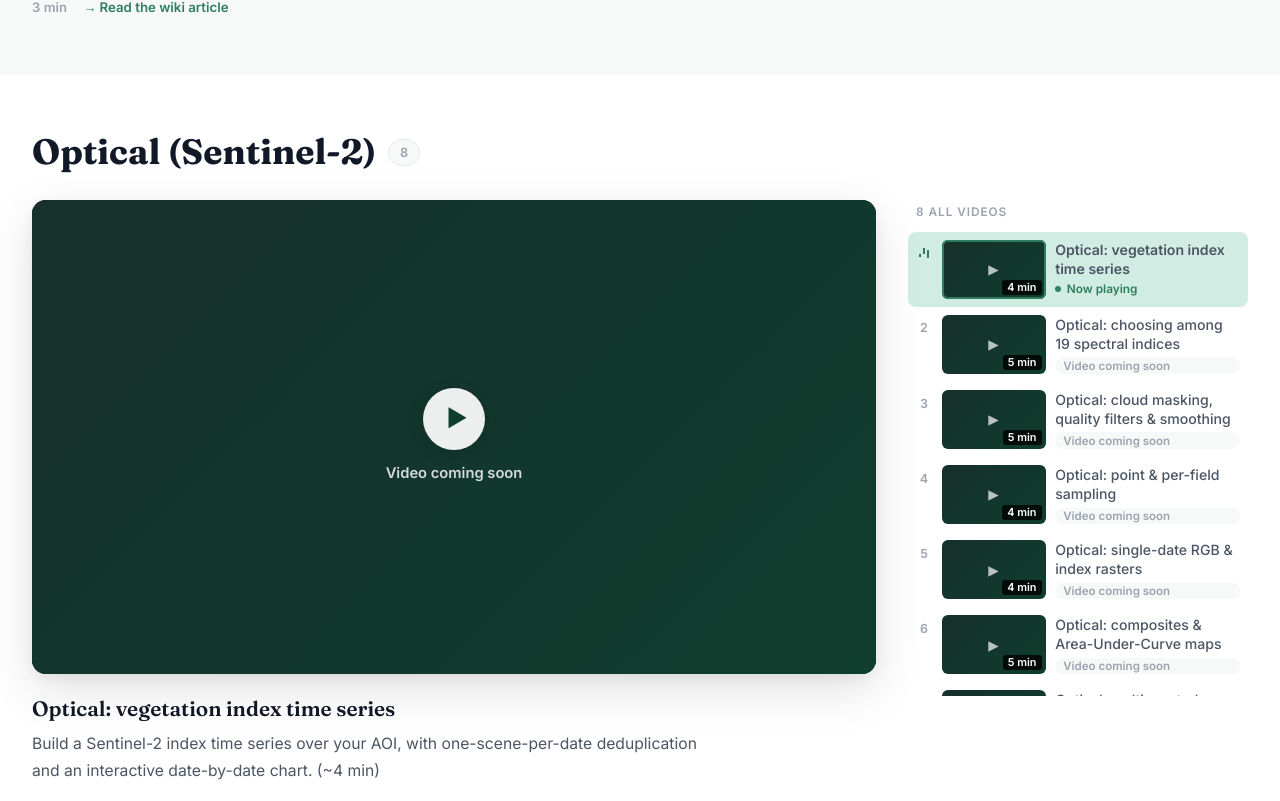
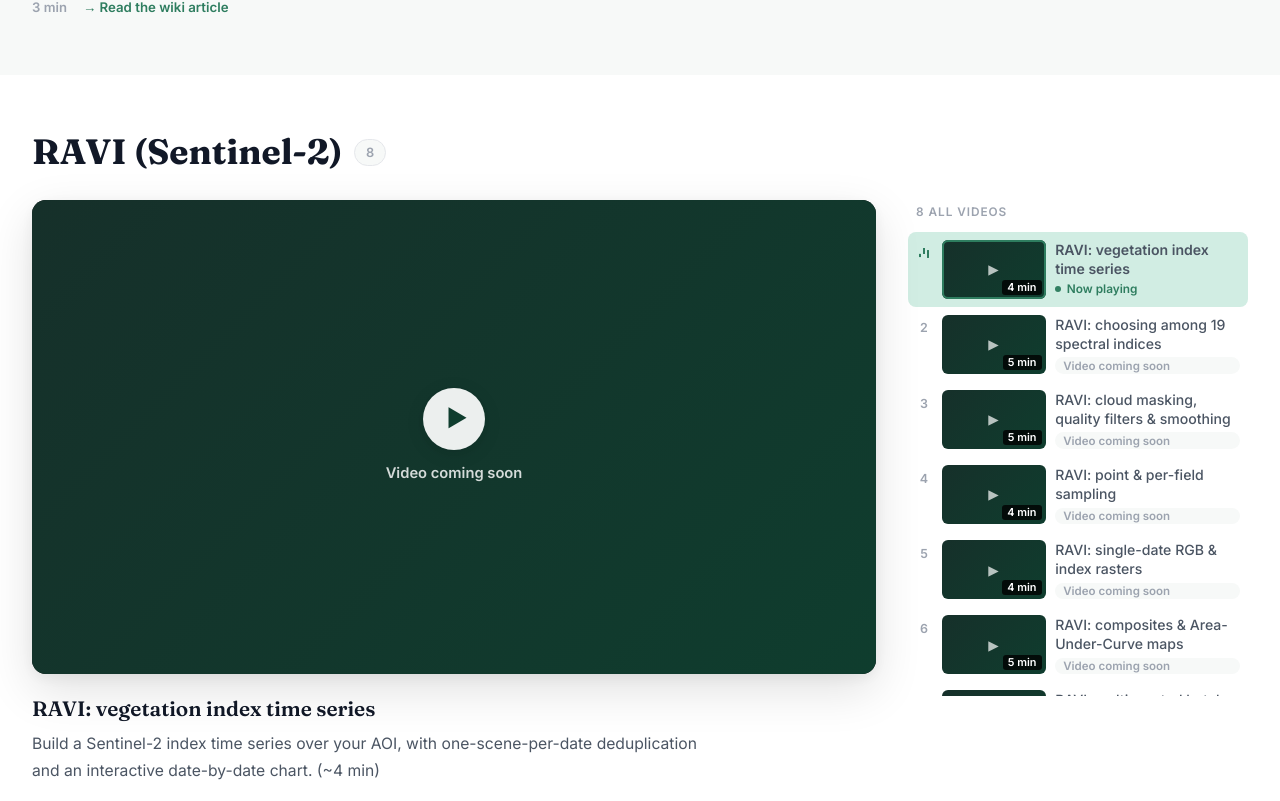
Before and after one commit to farmanalytica/farm_tools, a Vue app in the folder website/: page /tutorials in a window 1280 px wide. Shown: the part 1076-1877 px from the top of the page. Built offline with nearby package versions, Linux system fonts and the light colour scheme.

Commit message:
feat(website): rename Optical module to RAVI
Match the plugin, which now labels the Sentinel-2 module RAVI.
Internal keys and the /wiki/optical slug unchanged.

```diff
--- a/website/src/data/videos.js
+++ b/website/src/data/videos.js
@@ -47,15 +47,15 @@ export default [
     },
   },
 
-  // ── Imagery & time series — Optical (Sentinel-2) ─────────────────
+  // ── Imagery & time series — RAVI (Sentinel-2) ────────────────────
   {
     id: 'optical-timeseries',
     category: 'imagery',
     youtubeId: null,
     wiki: 'optical',
     title: {
-      'en-US': 'Optical: vegetation index time series',
-      'pt-BR': 'Óptico: séries temporais de índices de vegetação',
+      'en-US': 'RAVI: vegetation index time series',
+      'pt-BR': 'RAVI: séries temporais de índices de vegetação',
     },
     desc: {
       'en-US': 'Build a Sentinel-2 index time series over your AOI, with one-scene-per-date deduplication and an interactive date-by-date chart. (~4 min)',
@@ -68,8 +68,8 @@ export default [
     youtubeId: null,
     wiki: 'optical',
     title: {
-      'en-US': 'Optical: choosing among 19 spectral indices',
-      'pt-BR': 'Óptico: escolhendo entre 19 índices espectrais',
+      'en-US': 'RAVI: choosing among 19 spectral indices',
+      'pt-BR': 'RAVI: escolhendo entre 19 índices espectrais',
     },
     desc: {
       'en-US': 'When to use NDVI, EVI/EVI2, SAVI/MSAVI, red-edge and chlorophyll indices (NDRE, ReCI, MTCI), moisture and burn indices — and how to define your own custom index. (~5 min)',
@@ -82,8 +82,8 @@ export default [
     youtubeId: null,
     wiki: 'optical',
     title: {
-      'en-US': 'Optical: cloud masking, quality filters & smoothing',
-      'pt-BR': 'Óptico: máscara de nuvens, filtros de qualidade & suavização',
+      'en-US': 'RAVI: cloud masking, quality filters & smoothing',
+      'pt-BR': 'RAVI: máscara de nuvens, filtros de qualidade & suavização',
     },
     desc: {
       'en-US': 'Apply the SCL cloud/shadow mask, screen dates by tile cloud, in-AOI valid-pixel % and footprint coverage, and de-noise the curve with a Savitzky-Golay filter. (~5 min)',
@@ -96,8 +96,8 @@ export default [
     youtubeId: null,
     wiki: 'optical',
     title: {
-      'en-US': 'Optical: point & per-field sampling',
-      'pt-BR': 'Óptico: amostragem por ponto & por talhão',
+      'en-US': 'RAVI: point & per-field sampling',
+      'pt-BR': 'RAVI: amostragem por ponto & por talhão',
     },
     desc: {
       'en-US': 'Extract the single-pixel series under a clicked point and a per-feature mean series per polygon, all plotted against the AOI-average reference curve. (~4 min)',
@@ -110,8 +110,8 @@ export default [
     youtubeId: null,
     wiki: 'optical',
     title: {
-      'en-US': 'Optical: single-date RGB & index rasters',
-      'pt-BR': 'Óptico: rasters RGB & de índice por data',
+      'en-US': 'RAVI: single-date RGB & index rasters',
+      'pt-BR': 'RAVI: rasters RGB & de índice por data',
     },
     desc: {
       'en-US': 'Render any date as a true/false-colour RGB composite or a single-index pseudocolour raster, clipped to the AOI and exported as 10 m GeoTIFF. (~4 min)',
@@ -124,8 +124,8 @@ export default [
     youtubeId: null,
     wiki: 'optical',
     title: {
-      'en-US': 'Optical: composites & Area-Under-Curve maps',
-      'pt-BR': 'Óptico: composições & mapas de Área-Sob-a-Curva',
+      'en-US': 'RAVI: composites & Area-Under-Curve maps',
+      'pt-BR': 'RAVI: composições & mapas de Área-Sob-a-Curva',
     },
     desc: {
       'en-US': 'Collapse the season into one map — mean, median, min/max, amplitude, standard deviation, sum, or the trapezoidal AUC as a cumulative-productivity proxy. (~5 min)',
@@ -138,8 +138,8 @@ export default [
     youtubeId: null,
     wiki: 'optical',
     title: {
-      'en-US': 'Optical: multispectral batch download',
-      'pt-BR': 'Óptico: download multiespectral em lote',
+      'en-US': 'RAVI: multispectral batch download',
+      'pt-BR': 'RAVI: download multiespectral em lote',
     },
     desc: {
       'en-US': 'Batch-download the full multispectral stack (or selected bands) for every displayed date as GeoTIFF, on a background thread that keeps QGIS responsive. (~3 min)',
@@ -152,8 +152,8 @@ export default [
     youtubeId: null,
     wiki: 'optical',
     title: {
-      'en-US': 'Optical: rainfall overlay on the index chart',
-      'pt-BR': 'Óptico: sobreposição de chuva no gráfico de índice',
+      'en-US': 'RAVI: rainfall overlay on the index chart',
+      'pt-BR': 'RAVI: sobreposição de chuva no gráfico de índice',
     },
     desc: {
       'en-US': 'Overlay NASA POWER monthly precipitation bars beneath the vegetation curve to relate green-up and stress to weather on a shared time axis. (~3 min)',
--- a/website/src/i18n/en-US.js
+++ b/website/src/i18n/en-US.js
@@ -19,7 +19,7 @@ export default {
     previewSubtitle: 'Eight modules, one QGIS plugin',
     previewLabel: 'Modules',
     previewItems: [
-      'Optical & multi-satellite imagery',
+      'RAVI & multi-satellite imagery',
       'SAR radar & DEM terrain',
       'Bare-soil & climate data',
       'Field sampling & exports',
@@ -37,7 +37,7 @@ export default {
     wikiLink: 'Read in the wiki',
     items: {
       optical: {
-        title: 'Optical (Sentinel-2)',
+        title: 'RAVI (Sentinel-2)',
         desc: 'Vegetation index time series (NDVI, EVI, SAVI, GNDVI), RGB and composite imagery, and multispectral download.',
       },
       landsat: {
@@ -107,7 +107,7 @@ export default {
       },
       {
         title: 'Pick a module & configure',
-        desc: 'Choose a module — Optical, Multi-Satellite, SAR, DEM, SYSI, ClimaPlots, Field Guide, or MapBiomas — set your area and parameters, then run.',
+        desc: 'Choose a module — RAVI, Multi-Satellite, SAR, DEM, SYSI, ClimaPlots, Field Guide, or MapBiomas — set your area and parameters, then run.',
         link: '',
         href: '',
       },
@@ -168,7 +168,7 @@ export default {
     },
     modules: {
       'getting-started': 'Getting started',
-      optical: 'Optical (Sentinel-2)',
+      optical: 'RAVI (Sentinel-2)',
       landsat: 'Multi-Satellite',
       sar: 'SAR (Sentinel-1)',
       mapbiomas: 'MapBiomas',
--- a/website/src/i18n/pt-BR.js
+++ b/website/src/i18n/pt-BR.js
@@ -19,7 +19,7 @@ export default {
     previewSubtitle: 'Oito módulos, um plugin QGIS',
     previewLabel: 'Módulos',
     previewItems: [
-      'Imagens Óptico & multi-satélite',
+      'Imagens RAVI & multi-satélite',
       'Radar SAR & terreno DEM',
       'Solo exposto & dados climáticos',
       'Amostragem de campo & exportações',
@@ -37,7 +37,7 @@ export default {
     wikiLink: 'Ler na wiki',
     items: {
       optical: {
-        title: 'Óptico (Sentinel-2)',
+        title: 'RAVI (Sentinel-2)',
         desc: 'Séries temporais de índices de vegetação (NDVI, EVI, SAVI, GNDVI), imagens RGB e sintéticas e download multiespectral.',
       },
       landsat: {
@@ -107,7 +107,7 @@ export default {
       },
       {
         title: 'Escolher módulo & configurar',
-        desc: 'Escolha um módulo — Óptico, Multi-Satélite, SAR, DEM, SYSI, ClimaPlots, Guia de Campo ou MapBiomas — defina sua área e parâmetros, e execute.',
+        desc: 'Escolha um módulo — RAVI, Multi-Satélite, SAR, DEM, SYSI, ClimaPlots, Guia de Campo ou MapBiomas — defina sua área e parâmetros, e execute.',
         link: '',
         href: '',
       },
@@ -161,7 +161,7 @@ export default {
     nowPlaying: 'Reproduzindo agora',
     modules: {
       'getting-started': 'Primeiros passos',
-      optical: 'Óptico (Sentinel-2)',
+      optical: 'RAVI (Sentinel-2)',
       landsat: 'Multi-Satélite',
       sar: 'SAR (Sentinel-1)',
       mapbiomas: 'MapBiomas',
--- a/website/src/wiki/articles.en-US.js
+++ b/website/src/wiki/articles.en-US.js
@@ -36,10 +36,10 @@ export default [
   {
     slug: 'optical',
     icon: '🌿',
-    title: 'Optical (Sentinel-2)',
+    title: 'RAVI (Sentinel-2)',
     summary: 'Vegetation index time series, cloud filtering, composites, and multispectral download.',
     sections: [
-      { p: 'The Optical module works with the harmonized Sentinel-2 surface-reflectance archive (COPERNICUS/S2_SR_HARMONIZED): 10 m resolution, ~5-day revisit, 12 usable spectral bands plus the SCL quality band. It is the workhorse for crop and vegetation monitoring. All processing runs server-side on Google Earth Engine, so no archive download is needed.' },
+      { p: 'The RAVI module works with the harmonized Sentinel-2 surface-reflectance archive (COPERNICUS/S2_SR_HARMONIZED): 10 m resolution, ~5-day revisit, 12 usable spectral bands plus the SCL quality band. It is the workhorse for crop and vegetation monitoring. All processing runs server-side on Google Earth Engine, so no archive download is needed.' },
       { h2: 'Vegetation index time series' },
       { p: 'Build a time series of a chosen spectral index over your AOI for any date range. Because an AOI near a tile edge can return more than one image per date, the module keeps exactly one scene per date (scored by AOI footprint coverage, with tile cloudiness as tie-breaker), then reduces the index over the AOI at 10 m for each kept date. Choose the spatial reducer on Inputs — mean (default) or median (more robust to residual outliers).' },
       { p: 'Nineteen indices are built in, grouped by what they measure:' },
@@ -194,7 +194,7 @@ export default [
       { list: [
         'Explain anomalies in NDVI series — drops after frost, plateaus during drought.',
         'Assess recent climatic change at a farm, trial site, or watershed.',
-        'Document weather context in field reports; in the Optical module the rainfall series can be overlaid on the vegetation chart.',
+        'Document weather context in field reports; in the RAVI module the rainfall series can be overlaid on the vegetation chart.',
       ] },
       { note: 'Values are gridded, not station data — sharp topographic/coastal microclimates are smoothed out. POWER and ERA5 differ in method, resolution, and start year, so the same point can yield somewhat different values or trends; comparing them via point B is informative. Trend results depend on the chosen window — prefer the longest defensible period.' },
     ],
@@ -282,7 +282,7 @@ export default [
       { table: {
         headers: ['Module', 'Outputs'],
         rows: [
-          ['Optical', 'Index time series (chart + CSV), GeoTIFF imagery and composites, multispectral batch download'],
+          ['RAVI', 'Index time series (chart + CSV), GeoTIFF imagery and composites, multispectral batch download'],
           ['Landsat', 'Time series, GeoTIFF scenes, batch and super-resolution downloads'],
           ['SAR', 'Backscatter series and plots, styled raster layers, GeoTIFF download'],
           ['DEM', 'Clipped GeoTIFF elevation, hillshade/terrain rendering'],
--- a/website/src/wiki/articles.pt-BR.js
+++ b/website/src/wiki/articles.pt-BR.js
@@ -36,10 +36,10 @@ export default [
   {
     slug: 'optical',
     icon: '🌿',
-    title: 'Óptico (Sentinel-2)',
+    title: 'RAVI (Sentinel-2)',
     summary: 'Séries temporais de índices de vegetação, filtragem de nuvens, composições e download multiespectral.',
     sections: [
-      { p: 'O módulo Óptico trabalha com o acervo harmonizado de refletância de superfície Sentinel-2 (COPERNICUS/S2_SR_HARMONIZED): resolução de 10 m, revisita de ~5 dias, 12 bandas espectrais úteis mais a banda de qualidade SCL. É o carro-chefe para monitoramento de culturas e vegetação. Todo o processamento roda no Google Earth Engine, sem necessidade de baixar o acervo.' },
+      { p: 'O módulo RAVI trabalha com o acervo harmonizado de refletância de superfície Sentinel-2 (COPERNICUS/S2_SR_HARMONIZED): resolução de 10 m, revisita de ~5 dias, 12 bandas espectrais úteis mais a banda de qualidade SCL. É o carro-chefe para monitoramento de culturas e vegetação. Todo o processamento roda no Google Earth Engine, sem necessidade de baixar o acervo.' },
       { h2: 'Séries temporais de índices de vegetação' },
       { p: 'Monte uma série temporal de um índice espectral sobre sua AOI para qualquer intervalo de datas. Como uma AOI próxima à borda de um tile pode retornar mais de uma imagem por data, o módulo mantém exatamente uma cena por data (pontuada pela cobertura da AOI, com a nebulosidade do tile como desempate) e então reduz o índice na AOI a 10 m para cada data. Escolha o redutor espacial em Entradas — média (padrão) ou mediana (mais robusta a outliers residuais).' },
       { p: 'São 19 índices embutidos, agrupados pelo que medem:' },
@@ -194,7 +194,7 @@ export default [
       { list: [
         'Explicar anomalias em séries de NDVI — quedas após geada, platôs durante seca.',
         'Avaliar a mudança climática recente em uma fazenda, área experimental ou bacia.',
-        'Documentar o contexto meteorológico em relatórios de campo; no módulo Óptico a série de chuva pode ser sobreposta ao gráfico de vegetação.',
+        'Documentar o contexto meteorológico em relatórios de campo; no módulo RAVI a série de chuva pode ser sobreposta ao gráfico de vegetação.',
       ] },
       { note: 'Os valores são em grade, não de estação — microclimas topográficos/costeiros abruptos são suavizados. POWER e ERA5 diferem em método, resolução e ano inicial, então o mesmo ponto pode dar valores ou tendências um pouco diferentes; compará-los via ponto B é informativo. Os resultados de tendência dependem da janela escolhida — prefira o período defensável mais longo.' },
     ],
@@ -282,7 +282,7 @@ export default [
       { table: {
         headers: ['Módulo', 'Saídas'],
         rows: [
-          ['Óptico', 'Séries de índices (gráfico + CSV), imagens e composições GeoTIFF, download multiespectral em lote'],
+          ['RAVI', 'Séries de índices (gráfico + CSV), imagens e composições GeoTIFF, download multiespectral em lote'],
           ['Landsat', 'Séries temporais, cenas GeoTIFF, downloads em lote e super-resolução'],
           ['SAR', 'Séries e gráficos de retroespalhamento, camadas raster estilizadas, download GeoTIFF'],
           ['DEM', 'Elevação GeoTIFF recortada, renderização hillshade/terreno'],
```
